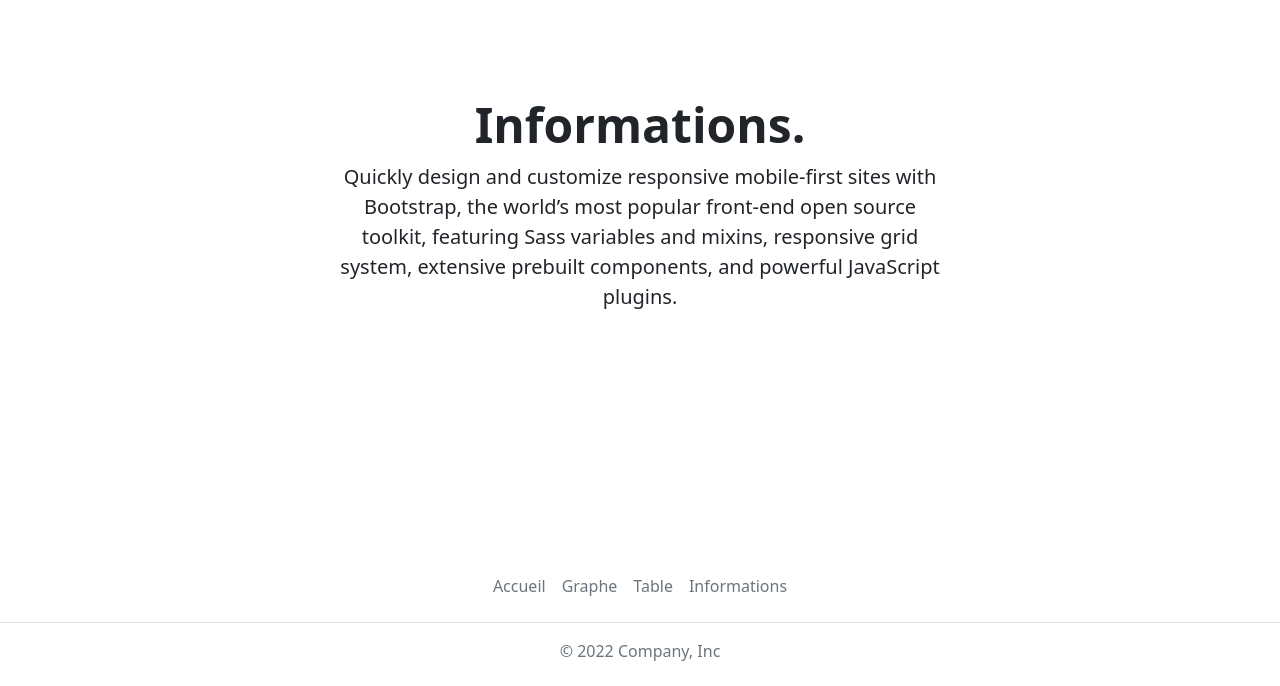
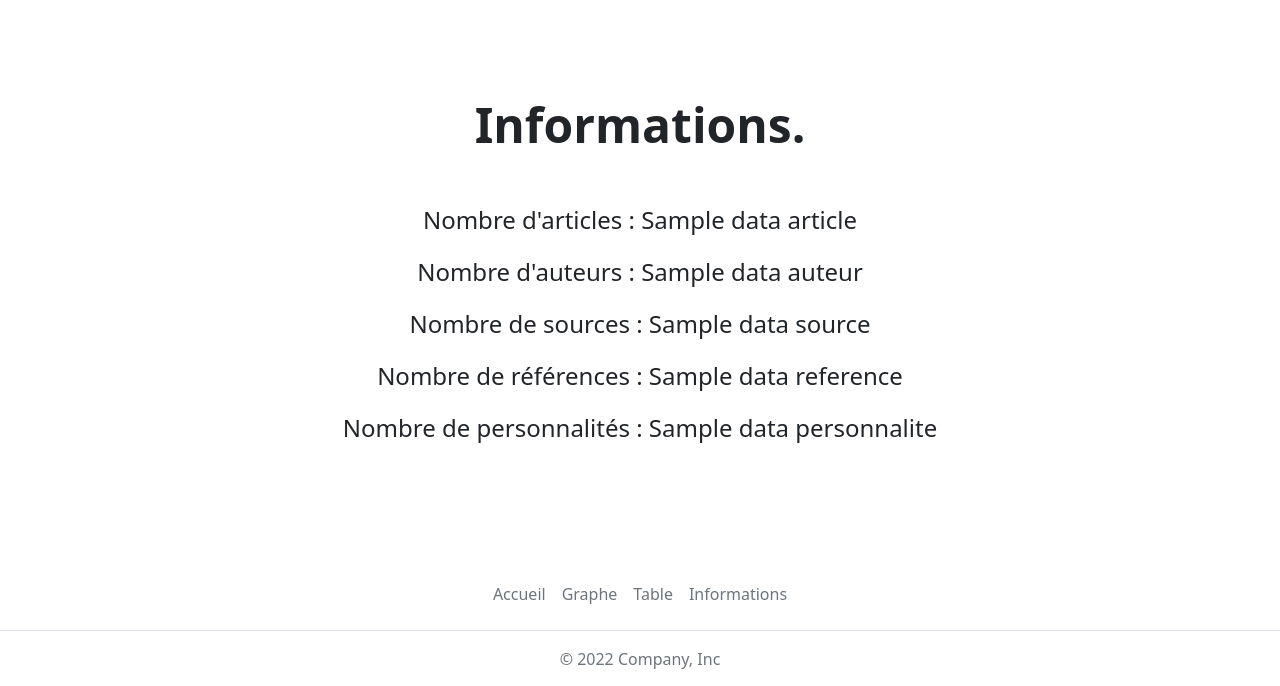
Before and after one commit to theophiIe/TER-dashboard, a Node server app: template views/pages/informations.ejs in a window 1280 px wide. Shown: the part 81-767 px from the top of the page. Before the commit the page ends 742 px from the top, so only its background shows below. Run offline with Node 20, Linux system fonts and the light colour scheme; the template is opened without the code that fills it: most values are stand-ins (such as "Sample title", 1, 10 or a date in 2020); some libraries are stand-ins or nearby versions.

Commit message:
[update] : Nouvelle affichage pour la page information

```diff
--- a/views/pages/informations.ejs
+++ b/views/pages/informations.ejs
@@ -3,10 +3,14 @@
 <%- include('../templates/head'); -%>
 <body class="d-flex flex-column min-vh-100">
 <%- include('../templates/header'); -%>
-<div class="px-4 py-5 my-5 text-center">
-    <h1 class="display-5 fw-bold">Informations.</h1>
-    <div class="col-lg-6 mx-auto">
-        <p class="lead mb-4">Quickly design and customize responsive mobile-first sites with Bootstrap, the world’s most popular front-end open source toolkit, featuring Sass variables and mixins, responsive grid system, extensive prebuilt components, and powerful JavaScript plugins.</p>
+<div class="px-4 py-5 my-5">
+    <h1 class="display-5 fw-bold text-center">Informations.</h1>
+    <div class="container mt-5 text-center">
+        <p class="fs-4">Nombre d'articles : <%= data_article.nombre %></p>
+        <p class="fs-4">Nombre d'auteurs : <%= data_auteurs.nombre %></p>
+        <p class="fs-4">Nombre de sources : <%= data_source.nombre %></p>
+        <p class="fs-4">Nombre de références : <%= data_reference.nombre %></p>
+        <p class="fs-4">Nombre de personnalités : <%= data_personnalite.nombre %></p>
     </div>
 </div>
 <%- include('../templates/footer'); -%>
```
